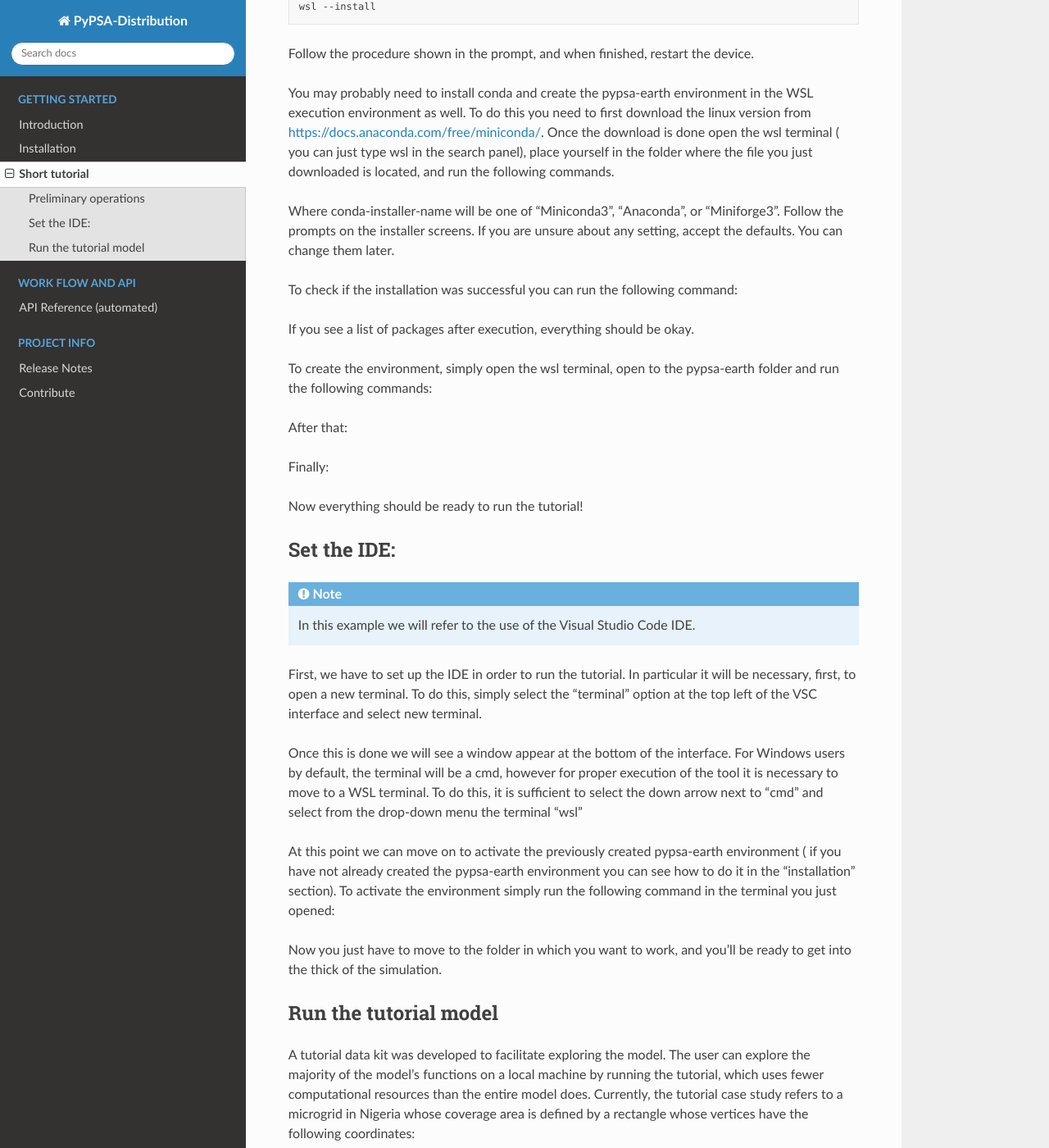
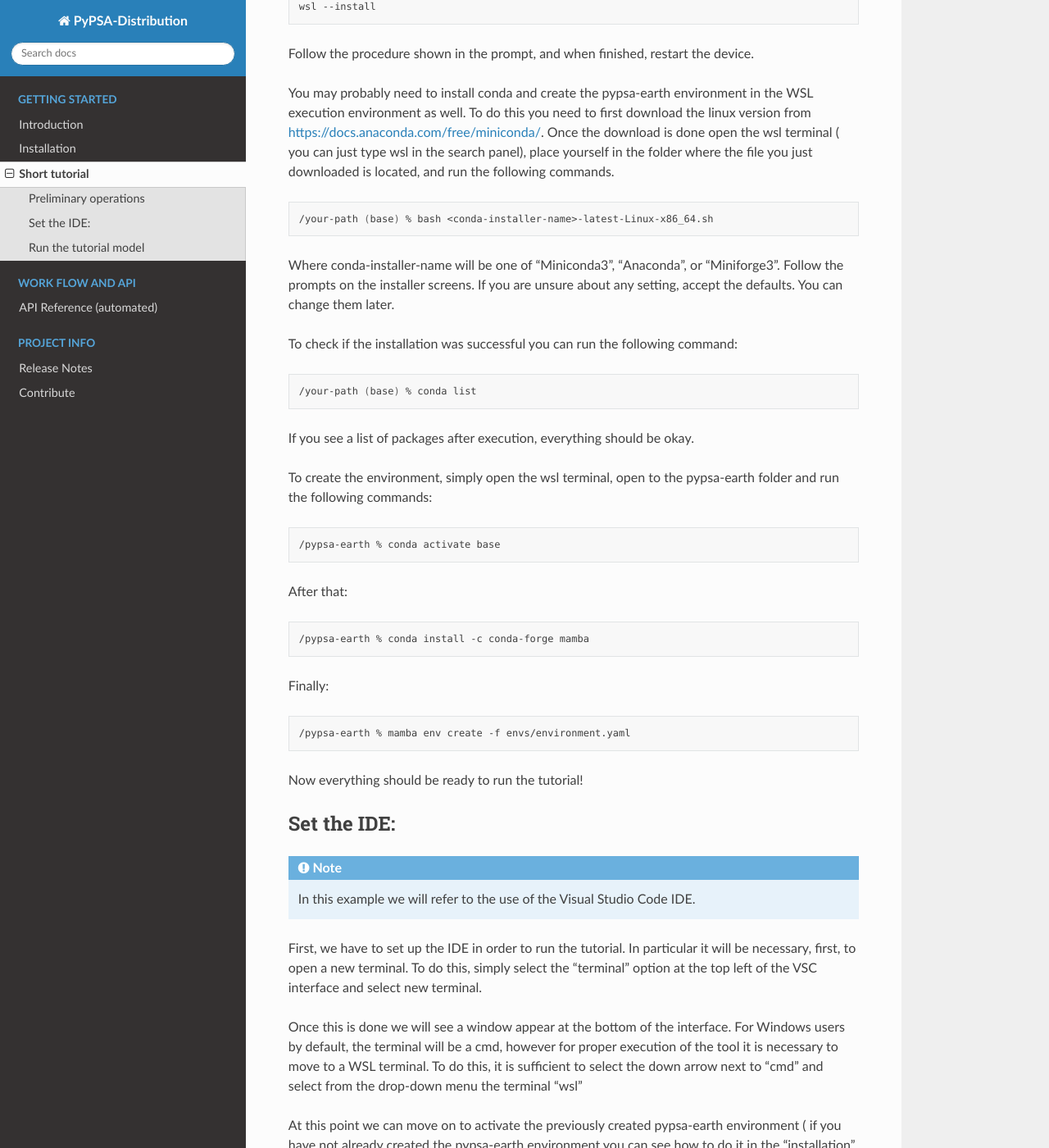
Before and after one commit to pypsa-meets-earth/pypsa-distribution, a Sphinx documentation site: the page built from doc/short_tutorial.rst, in a window 1280 px wide and 1400 px high, scrolled down 690 px. Shown: the whole window at 82% size. Built offline with Sphinx 7.4.7 and the Read the Docs theme 3.1.0, drawn with Linux system fonts in a browser that asks for light colours; some of the changed text lies outside the part shown.

Commit message:
Update short_tutorial.rst

```diff
--- a/doc/short_tutorial.rst
+++ b/doc/short_tutorial.rst
@@ -38,7 +38,8 @@ Once the download is done open the wsl terminal ( you can just type wsl in the s
 and run the following commands.
 
 .. code:: bash
-    \your-path (base) % bash <conda-installer-name>-latest-Linux-x86_64.sh
+
+    /your-path (base) % bash <conda-installer-name>-latest-Linux-x86_64.sh
 
 Where conda-installer-name will be one of "Miniconda3", "Anaconda", or "Miniforge3".
 Follow the prompts on the installer screens. If you are unsure about any setting, accept the defaults. You can change them later.
@@ -46,30 +47,35 @@ Follow the prompts on the installer screens. If you are unsure about any setting
 To check if the installation was successful you can run the following command:
 
 .. code:: bash
-    \your-path (base) % conda list
+
+    /your-path (base) % conda list
 
 If you see a list of packages after execution, everything should be okay.
 
 To create the environment, simply open the wsl terminal, open to the pypsa-earth folder and run the following commands:
 
 .. code:: bash
-    \pypsa-earth % conda activate base
+
+    /pypsa-earth % conda activate base
 
 After that:
 
 .. code:: bash
-    \pypsa-earth % conda install -c conda-forge mamba
+
+    /pypsa-earth % conda install -c conda-forge mamba
 
 Finally:
 
 .. code:: bash
-    \pypsa-earth % mamba env create -f envs/environment.yaml
+
+    /pypsa-earth % mamba env create -f envs/environment.yaml
 
 Now everything should be ready to run the tutorial!
 
 Set the IDE:
 ---------------------
 .. note::
+
     In this example we will refer to the use of the Visual Studio Code IDE.
 
 First, we have to set up the IDE in order to run the tutorial.
@@ -84,11 +90,13 @@ At this point we can move on to activate the previously created pypsa-earth envi
 To activate the environment simply run the following command in the terminal you just opened:
 
 .. code:: bash
+
     .../your-folder (base) % conda activate pypsa-earth
 
 Now you just have to move to the folder in which you want to work, and you'll be ready to get into the thick of the simulation.
 
 .. code:: bash
+
     .../your-folder (pypsa-earth) % cd your-work-folder
 
 
@@ -107,15 +115,18 @@ Currently, the tutorial case study refers to a microgrid in Nigeria whose covera
 Before actually running the tool, it is always a good idea to check how it will look by using -dryrun or -n Snakemake option:
 
 .. code:: bash
+
     .../pypsa-distribution (pypsa-earth) % snakemake -j 1 solve_all_networks --dryrun
 
 
 To run the whole modeling workflow you just need the following command:
 
 .. code:: bash
+
     .../pypsa-distribution (pypsa-earth) % snakemake -j 1 solve_network
 
 .. note::
+
     Before running these commands always make sure:
     - you are in the correct folder ( i.e., the folder related to the project where the snakefile is located)
     - that you have enabled the pypsa-earth environment
```
